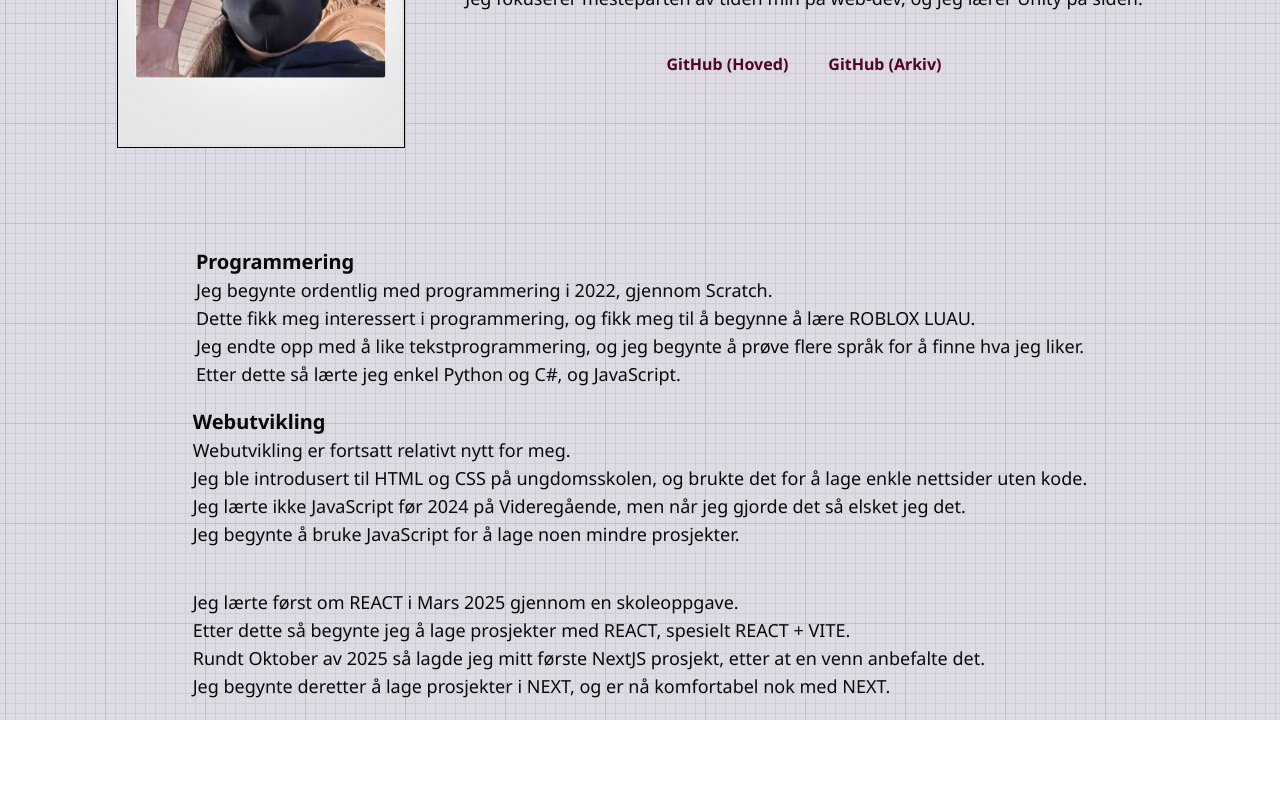
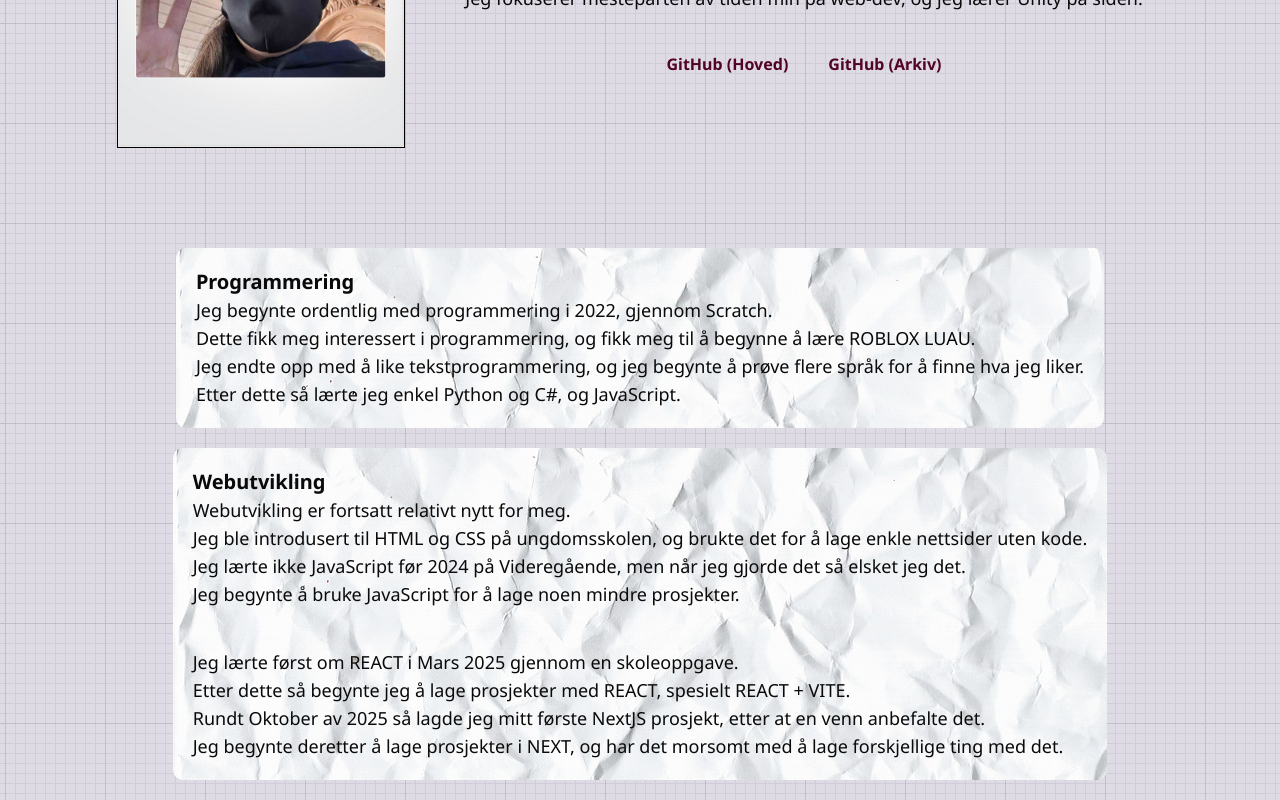
Before and after one commit to catsrieldreemurr/portfolio_v2_next, a Next.js app in the folder portfolio/: page /aboutme in a window 1280 px wide. Shown: the part 382-1182 px from the top of the page. Before the commit the page ends 1102 px from the top, so only its background shows below. Built offline with nearby package versions, Linux system fonts and the light colour scheme.

Commit message:
Add Text Backgrounds

```diff
--- a/portfolio/app/aboutme/page.tsx
+++ b/portfolio/app/aboutme/page.tsx
@@ -25,7 +25,7 @@ export default function Page(){
 
             <div className="flex flex-col items-center mt-[5rem] p-5">
 
-                <div>
+                <div className="bg-[url(/paper.jpg)] p-5 rounded-lg">
                     <Typography variant="h3" isBold>Programmering</Typography>
                     <Typography>Jeg begynte ordentlig med programmering i 2022, gjennom Scratch.</Typography>
                     <Typography>Dette fikk meg interessert i programmering, og fikk meg til å begynne å lære ROBLOX LUAU.</Typography>
@@ -33,7 +33,7 @@ export default function Page(){
                     <Typography>Etter dette så lærte jeg enkel Python og C#, og JavaScript.</Typography>
                 </div>
 
-                <div className="mt-5">
+                <div className="mt-5 bg-[url(/paper.jpg)] p-5 rounded-lg">
                     <Typography variant="h3" isBold>Webutvikling</Typography>
                     <Typography>Webutvikling er fortsatt relativt nytt for meg.</Typography>
                     <Typography>Jeg ble introdusert til HTML og CSS på ungdomsskolen, og brukte det for å lage enkle nettsider uten kode.</Typography>
@@ -43,7 +43,7 @@ export default function Page(){
                     <div className="mt-10"><Typography>Jeg lærte først om REACT i Mars 2025 gjennom en skoleoppgave.</Typography></div>
                     <Typography>Etter dette så begynte jeg å lage prosjekter med REACT, spesielt REACT + VITE.</Typography>
                     <Typography>Rundt Oktober av 2025 så lagde jeg mitt første NextJS prosjekt, etter at en venn anbefalte det.</Typography>
-                    <Typography>Jeg begynte deretter å lage prosjekter i NEXT, og er nå komfortabel nok med NEXT.</Typography>
+                    <Typography>Jeg begynte deretter å lage prosjekter i NEXT, og har det morsomt med å lage forskjellige ting med det.</Typography>
                 </div>
             </div>
         </div>
```
